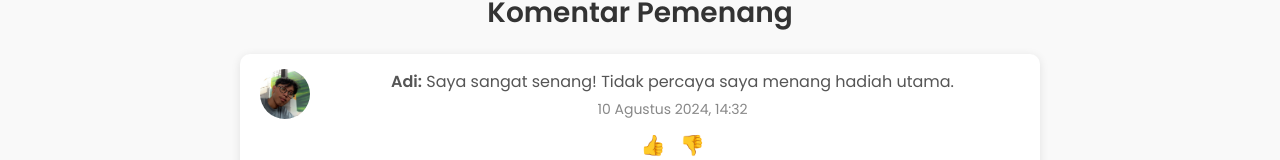
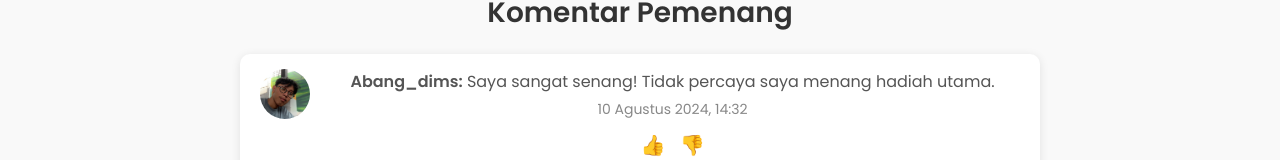
Before and after one commit to bangkai826/giveaway-mungkin, a website: page public/index.html in a window 1280 px wide. Shown: the part 2135-2295 px from the top of the page. Drawn offline with Linux system fonts and the light colour scheme.

Commit message:
Update index.html

```diff
--- a/public/index.html
+++ b/public/index.html
@@ -74,7 +74,7 @@
                     <img src="asset/profile1.jpg" alt="Foto Profil Adi">
                 </div>
                 <div class="comment-content">
-                    <p><strong>Adi:</strong> Saya sangat senang! Tidak percaya saya menang hadiah utama.</p>
+                    <p><strong>Abang_dims:</strong> Saya sangat senang! Tidak percaya saya menang hadiah utama.</p>
                     <p class="comment-time">10 Agustus 2024, 14:32</p>
                     <div class="comment-actions">
                         <span class="like-icon">👍</span>
```
